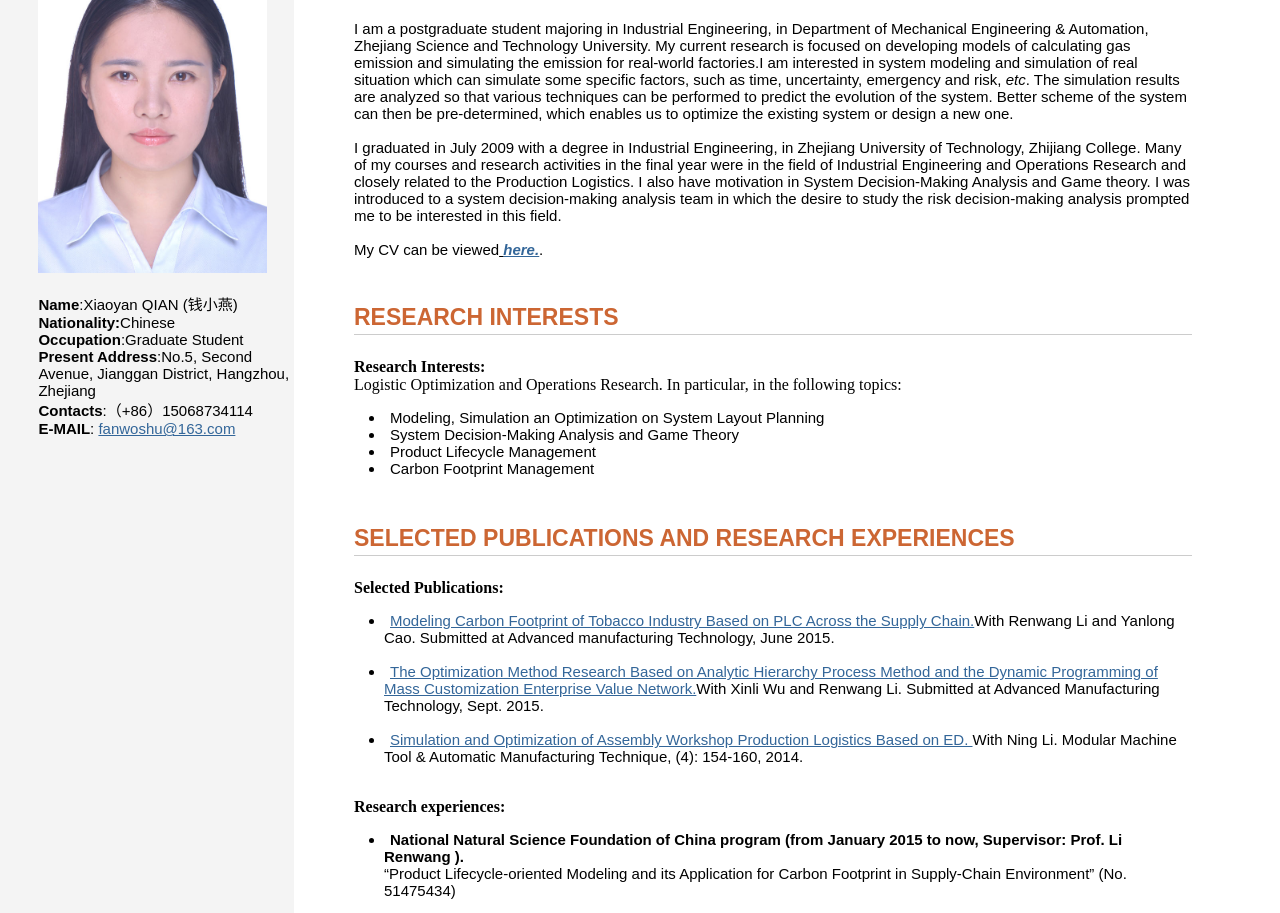
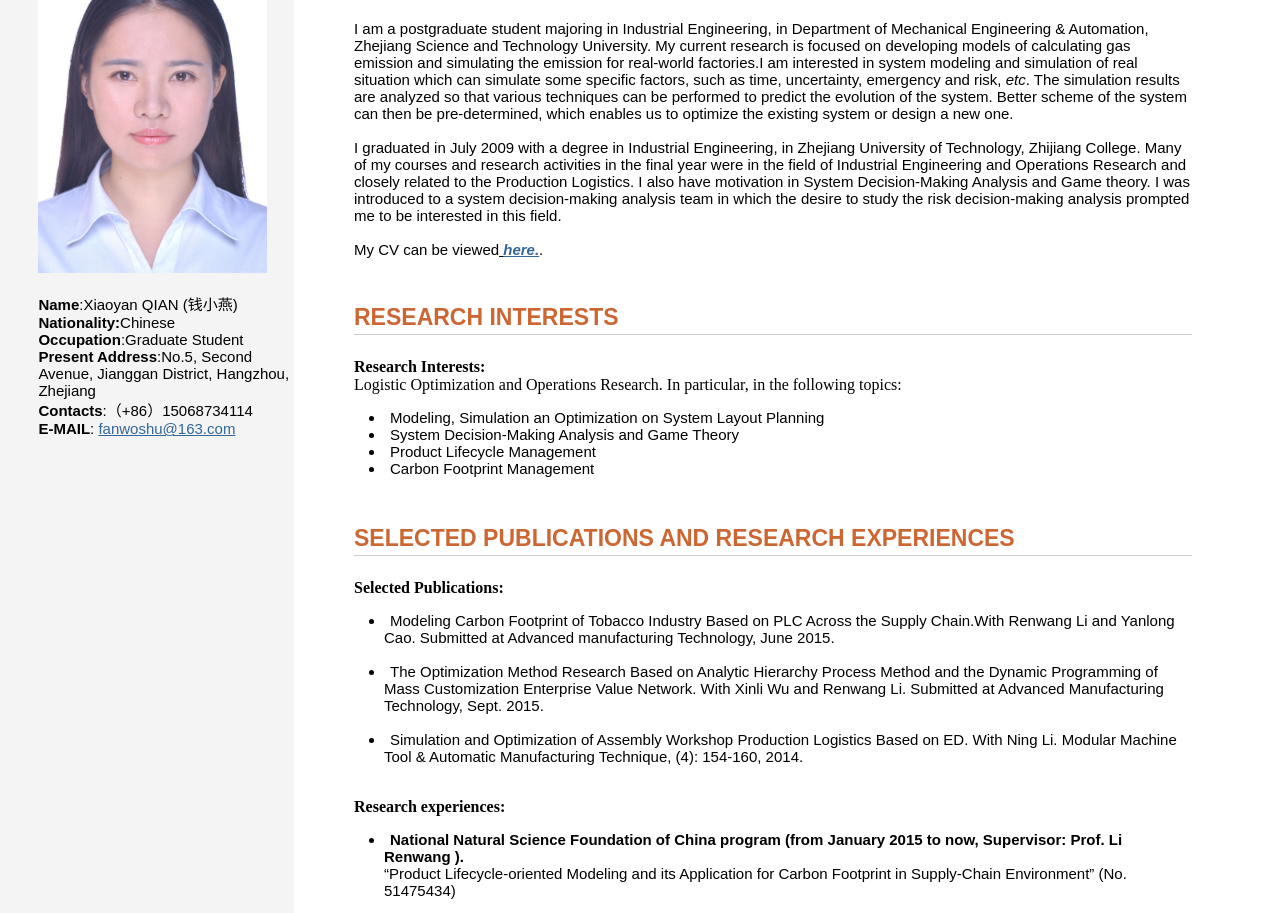
Before and after one commit to chizheyu/xiaoyanqian.github.com, a plain HTML site: page index.html in a window 1280 px wide. Shown: the part 111-1024 px from the top of the page. Drawn offline with Linux system fonts and the light colour scheme.

Commit message:
Update index.html
去掉链接

```diff
--- a/index.html
+++ b/index.html
@@ -41,17 +41,17 @@
              <strong>Selected Publications:</strong><br />
              <ul>
              <li>
-             <a href="http://www.stanford.edu/~kaylaqi/Publication/cake20110919.pdf" target="_blank"> Modeling Carbon Footprint of Tobacco Industry Based on PLC Across the Supply Chain.</a>With Renwang Li and Yanlong Cao.
+              Modeling Carbon Footprint of Tobacco Industry Based on PLC Across the Supply Chain.With Renwang Li and Yanlong Cao.
 Submitted at Advanced manufacturing Technology,  June 2015.
 		     </li>
              <br />
               <li>
-             <a href="http://www.stanford.edu/~kaylaqi/Publication/moor.1110.0511.full.pdf" target="_blank"> The Optimization Method Research Based on Analytic Hierarchy Process Method and the Dynamic Programming of Mass Customization Enterprise Value Network.</a>With  Xinli Wu and Renwang Li.
+             The Optimization Method Research Based on Analytic Hierarchy Process Method and the Dynamic Programming of Mass Customization Enterprise Value Network. With  Xinli Wu and Renwang Li.
 Submitted at Advanced Manufacturing Technology,  Sept. 2015.
 		    </li>
              <br />
               <li>
-             <a href="http://www.stanford.edu/~kaylaqi/Publication/Multi-bidding%20strategy%20in%20sponsored%20search%20auctions.pdf" target="_blank">Simulation and Optimization of Assembly Workshop Production Logistics Based on ED. </a>With Ning Li.
+             Simulation and Optimization of Assembly Workshop Production Logistics Based on ED.  With Ning Li.
 Modular Machine Tool & Automatic Manufacturing Technique, (4): 154-160, 2014.
 
 		    </li>
```
